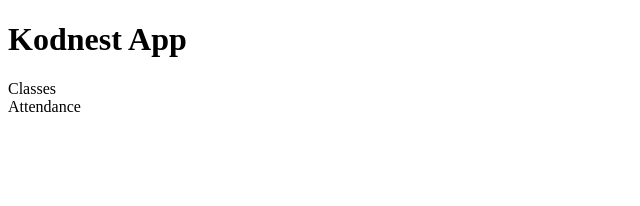
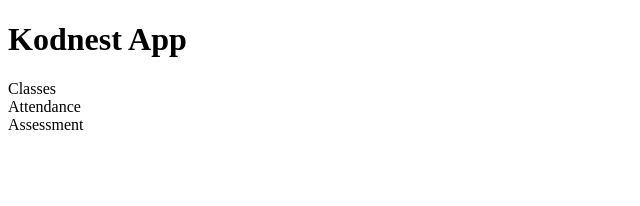
Before and after one commit to Sairanga-Putta/demoproject, a React (Create React App) app: page / in a window 1280 px wide. Shown: the top 206 px of the page, without its empty margins (0-640 px from the left). Built offline with nearby package versions, Linux system fonts and the light colour scheme.

Commit message:
Minor change in branch dev-3

```diff
--- a/src/App.js
+++ b/src/App.js
@@ -1,3 +1,4 @@
+import Assessment from "./Assessment";
 import Attendance from "./Attendance";
 import Classes from "./Classes";
 
@@ -7,6 +8,7 @@ function App() {
     <h1>Kodnest App</h1>
     <Classes />
     <Attendance />
+    <Assessment />
     </>
   );
 }
```
